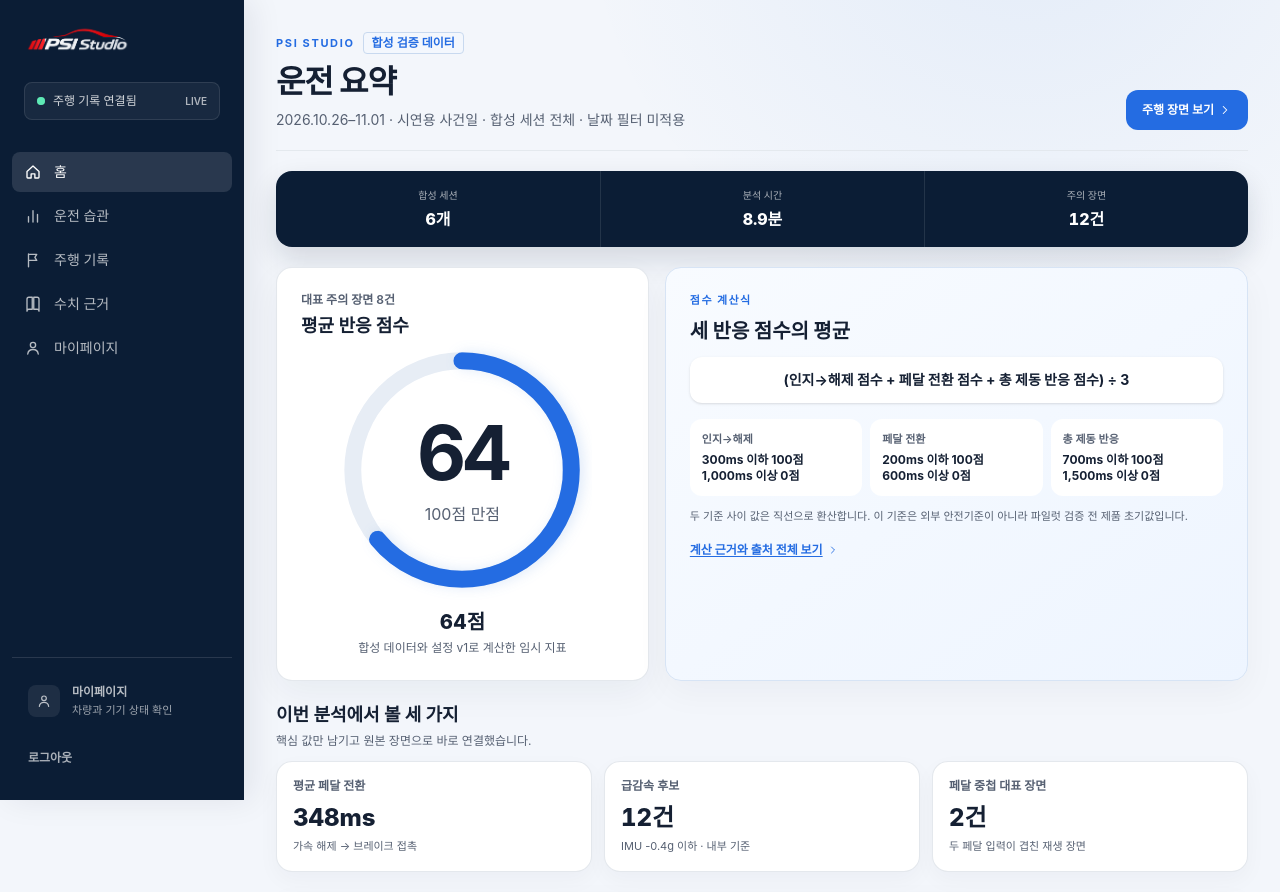
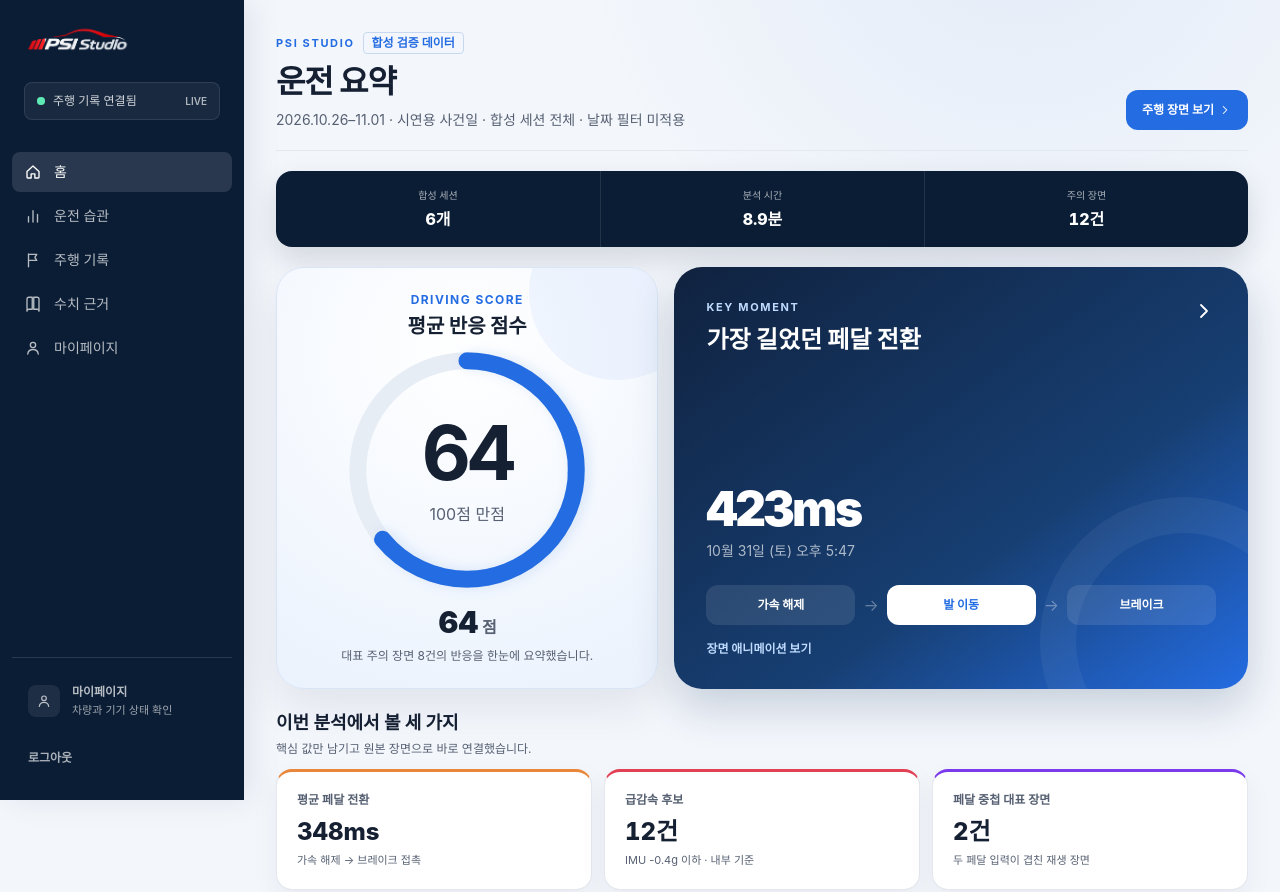
Before and after one commit to Happy-Day-HaHa/PSI-Drive, a Next.js app in the folder apps/web/: page /dashboard in a window 1280 px wide. Shown: the top 892 px of the page. Built offline with nearby package versions, Linux system fonts and the light colour scheme; a web font is replaced by a local one.

Commit message:
feat(web): emphasize visual presentation

```diff
--- a/apps/web/src/components/Dashboard.tsx
+++ b/apps/web/src/components/Dashboard.tsx
@@ -4,7 +4,7 @@ import Link from "next/link";
 import { ChevronIcon } from "@/components/Icons";
 import { LineChart, type Series } from "@/components/LineChart";
 import { ScoreRing } from "@/components/ScoreRing";
-import { EvidenceDisclosure, SampleBadge } from "@/components/ui";
+import { SampleBadge } from "@/components/ui";
 import { formatMs, pedalSamples } from "@/lib/pedal";
 
 function mean(values: number[]): number {
@@ -12,7 +12,7 @@ function mean(values: number[]): number {
 }
 
 export function Dashboard() {
-  const { source, configVersion, provenance, scope, averages, events, thresholds, settings } = pedalSamples;
+  const { provenance, scope, averages, events, thresholds } = pedalSamples;
   const scoredEvents = events.filter((event) => event.score !== null);
   const reactionScore = mean(scoredEvents.map((event) => event.score as number));
   const strongestDecel = [...events].sort((a, b) => b.stats.peakDecelG - a.stats.peakDecelG)[0];
@@ -47,40 +47,41 @@ export function Dashboard() {
         <div className="flex min-h-[76px] flex-col items-center justify-center border-l border-white/10 px-2 py-3 text-center"><p className="text-[10px] font-medium text-white/65">주의 장면</p><p className="mt-1 text-base font-extrabold tabular-nums">{scope.hazardEvents}건</p></div>
       </section>
 
-      <section className="grid gap-4 lg:grid-cols-[minmax(300px,.78fr)_minmax(0,1.22fr)]">
-        <article className="flex flex-col items-center rounded-2xl border border-line/90 bg-white p-6 shadow-[0_12px_34px_rgba(15,31,54,.05)]">
-          <div className="w-full"><p className="text-xs font-semibold text-muted">대표 주의 장면 {scoredEvents.length}건</p><h2 className="mt-1 text-lg font-bold">평균 반응 점수</h2></div>
+      <section className="grid gap-4 lg:grid-cols-[minmax(300px,.8fr)_minmax(0,1.2fr)]">
+        <article className="relative flex min-h-[340px] flex-col items-center justify-center overflow-hidden rounded-[28px] border border-[#d8e5f7] bg-[radial-gradient(circle_at_50%_20%,#ffffff_0%,#f4f8fe_55%,#eaf2fd_100%)] p-6 shadow-[0_18px_44px_rgba(15,31,54,.08)]">
+          <span className="absolute -top-16 -right-12 size-44 rounded-full bg-brand/5" aria-hidden />
+          <div className="relative w-full text-center"><p className="text-xs font-bold tracking-[.12em] text-brand uppercase">Driving score</p><h2 className="mt-1 text-xl font-extrabold">평균 반응 점수</h2></div>
           <ScoreRing score={reactionScore} large />
-          <p className="mt-2 text-xl font-extrabold">{reactionScore}점</p>
-          <p className="mt-1 text-center text-xs text-muted">합성 데이터와 설정 {configVersion}로 계산한 임시 지표</p>
+          <p className="mt-1 text-3xl font-black tracking-tight">{reactionScore}<span className="ml-1 text-base font-bold text-muted">점</span></p>
+          <p className="mt-2 text-center text-xs text-muted">대표 주의 장면 {scoredEvents.length}건의 반응을 한눈에 요약했습니다.</p>
         </article>
 
-        <article className="rounded-2xl border border-[#d7e4f5] bg-[linear-gradient(145deg,#f8fbff,#eef5ff)] p-5 shadow-[0_12px_34px_rgba(15,31,54,.04)] sm:p-6">
-          <p className="text-[11px] font-bold tracking-[.13em] text-brand uppercase">점수 계산식</p>
-          <h2 className="mt-2 text-xl font-extrabold">세 반응 점수의 평균</h2>
-          <p className="mt-3 rounded-xl bg-white px-4 py-3 text-center text-sm font-bold leading-relaxed shadow-sm">
-            (인지→해제 점수 + 페달 전환 점수 + 총 제동 반응 점수) ÷ 3
-          </p>
-          <dl className="mt-4 grid gap-2 sm:grid-cols-3">
-            <div className="rounded-xl bg-white p-3"><dt className="text-[11px] font-semibold text-muted">인지→해제</dt><dd className="mt-1 text-xs font-bold">{settings.recognitionFullScoreMs}ms 이하 100점<br />{settings.recognitionZeroScoreMs.toLocaleString("ko-KR")}ms 이상 0점</dd></div>
-            <div className="rounded-xl bg-white p-3"><dt className="text-[11px] font-semibold text-muted">페달 전환</dt><dd className="mt-1 text-xs font-bold">{settings.transitionFullScoreMs}ms 이하 100점<br />{settings.transitionZeroScoreMs}ms 이상 0점</dd></div>
-            <div className="rounded-xl bg-white p-3"><dt className="text-[11px] font-semibold text-muted">총 제동 반응</dt><dd className="mt-1 text-xs font-bold">{settings.reactionFullScoreMs}ms 이하 100점<br />{settings.reactionZeroScoreMs.toLocaleString("ko-KR")}ms 이상 0점</dd></div>
-          </dl>
-          <p className="mt-3 text-[11px] leading-relaxed text-muted">두 기준 사이 값은 직선으로 환산합니다. 이 기준은 외부 안전기준이 아니라 파일럿 검증 전 제품 초기값입니다.</p>
-          <Link href="/evidence" className="mt-4 inline-flex items-center gap-1 text-xs font-bold text-brand underline underline-offset-2">계산 근거와 출처 전체 보기 <ChevronIcon className="size-3" /></Link>
-        </article>
+        <Link href={`/events?id=${slowestTransition.id}`} className="group relative flex min-h-[340px] flex-col overflow-hidden rounded-[28px] bg-[linear-gradient(145deg,#10223f,#173f73_62%,#246ce2)] p-6 text-white shadow-[0_18px_44px_rgba(17,49,92,.2)] sm:p-8">
+          <span className="absolute -right-20 -bottom-24 size-72 rounded-full border-[36px] border-white/5" aria-hidden />
+          <div className="relative flex items-start justify-between gap-3"><div><p className="text-[11px] font-bold tracking-[.15em] text-blue-200 uppercase">Key moment</p><h2 className="mt-2 text-2xl font-extrabold">가장 길었던 페달 전환</h2></div><ChevronIcon className="size-6 transition group-hover:translate-x-1" /></div>
+          <div className="relative mt-auto">
+            <p className="text-5xl font-black tracking-[-.05em] tabular-nums">{formatMs(slowestTransition.metrics.transitionMs ?? 0)}</p>
+            <p className="mt-2 text-sm text-white/65">{slowestTransition.date} {slowestTransition.time}</p>
+            <div className="mt-6 grid grid-cols-[1fr_auto_1fr_auto_1fr] items-center gap-2 text-center">
+              <span className="rounded-xl bg-white/10 px-2 py-3 text-xs font-bold">가속 해제</span><span className="text-white/35">→</span>
+              <span className="rounded-xl bg-white px-2 py-3 text-xs font-extrabold text-brand">발 이동</span><span className="text-white/35">→</span>
+              <span className="rounded-xl bg-white/10 px-2 py-3 text-xs font-bold">브레이크</span>
+            </div>
+            <p className="mt-4 text-xs font-bold text-blue-200">장면 애니메이션 보기</p>
+          </div>
+        </Link>
       </section>
 
       <section>
         <div className="mb-3"><h2 className="text-lg font-bold">이번 분석에서 볼 세 가지</h2><p className="mt-1 text-xs text-muted">핵심 값만 남기고 원본 장면으로 바로 연결했습니다.</p></div>
         <div className="grid gap-3 sm:grid-cols-3">
-          <Link href={`/events?id=${slowestTransition.id}`} className="rounded-2xl border border-line/90 bg-white p-4 shadow-[0_8px_22px_rgba(15,31,54,.035)]">
+          <Link href={`/events?id=${slowestTransition.id}`} className="group rounded-2xl border border-line/90 border-t-[3px] border-t-[#e8863a] bg-white p-5 shadow-[0_10px_28px_rgba(15,31,54,.05)] transition hover:-translate-y-1 hover:shadow-lg motion-reduce:transform-none">
             <p className="text-xs font-semibold text-muted">평균 페달 전환</p><p className="mt-2 text-2xl font-extrabold tabular-nums">{formatMs(averages.transitionMs)}</p><p className="mt-1 text-[11px] text-muted">가속 해제 → 브레이크 접촉</p>
           </Link>
-          <Link href={`/events?id=${strongestDecel.id}`} className="rounded-2xl border border-line/90 bg-white p-4 shadow-[0_8px_22px_rgba(15,31,54,.035)]">
+          <Link href={`/events?id=${strongestDecel.id}`} className="group rounded-2xl border border-line/90 border-t-[3px] border-t-alert bg-white p-5 shadow-[0_10px_28px_rgba(15,31,54,.05)] transition hover:-translate-y-1 hover:shadow-lg motion-reduce:transform-none">
             <p className="text-xs font-semibold text-muted">급감속 후보</p><p className="mt-2 text-2xl font-extrabold tabular-nums">{scope.hardBrakes}건</p><p className="mt-1 text-[11px] text-muted">IMU {thresholds.hardBrakeG}g 이하 · 내부 기준</p>
           </Link>
-          <Link href={overlapEvent ? `/events?id=${overlapEvent.id}` : "/events"} className="rounded-2xl border border-line/90 bg-white p-4 shadow-[0_8px_22px_rgba(15,31,54,.035)]">
+          <Link href={overlapEvent ? `/events?id=${overlapEvent.id}` : "/events"} className="group rounded-2xl border border-line/90 border-t-[3px] border-t-[#7c3aed] bg-white p-5 shadow-[0_10px_28px_rgba(15,31,54,.05)] transition hover:-translate-y-1 hover:shadow-lg motion-reduce:transform-none">
             <p className="text-xs font-semibold text-muted">페달 중첩 대표 장면</p><p className="mt-2 text-2xl font-extrabold tabular-nums">{events.filter((event) => event.type === "overlap").length}건</p><p className="mt-1 text-[11px] text-muted">두 페달 입력이 겹친 재생 장면</p>
           </Link>
         </div>
@@ -96,9 +97,6 @@ export function Dashboard() {
         </div>
       </details>
 
-      <EvidenceDisclosure source={source} configVersion={configVersion} sessions={scope.sessions} events={scope.hazardEvents} seeds={provenance.sessionSeeds} sampleIntervalMs={provenance.sampleIntervalMs} formula={provenance.scoreFormula} limitation={provenance.limitation} />
-
-      <p className="rounded-xl border border-[#f0dfc8] bg-[#fffaf3] px-4 py-3 text-xs leading-relaxed text-muted"><b className="text-ink">해석 주의:</b> 실제 운전자 평가가 아닌 합성 데이터 기반 연구·개발 지표입니다.</p>
     </>
   );
 }
--- a/apps/web/src/components/PedalHabits.tsx
+++ b/apps/web/src/components/PedalHabits.tsx
@@ -5,8 +5,8 @@ import { Histogram } from "@/components/Histogram";
 import { ChevronIcon } from "@/components/Icons";
 import { ChartLegend, LineChart, type Series } from "@/components/LineChart";
 import { SegmentBar, type Segment } from "@/components/SegmentBar";
-import { EvidenceDisclosure, PageHeader, Panel, PanelHeader, SampleBadge } from "@/components/ui";
-import { ACCEL_COLOR, BRAKE_COLOR, eventTypeLabels, formatMs, pedalSamples } from "@/lib/pedal";
+import { PageHeader, Panel, PanelHeader, SampleBadge } from "@/components/ui";
+import { ACCEL_COLOR, BRAKE_COLOR, formatMs, pedalSamples } from "@/lib/pedal";
 
 const NEUTRAL = "#94A3B8";
 
@@ -25,7 +25,7 @@ function Insight({ children }: { children: React.ReactNode }) {
 }
 
 export function PedalHabits() {
-  const { source, configVersion, provenance, scope, averages, usage, accelHistogram, brakePeakHistogram, transitionHistogram, brakeCurve, transitionFullScoreMs, transitionZeroScoreMs, events } = pedalSamples;
+  const { provenance, scope, averages, usage, accelHistogram, brakePeakHistogram, transitionHistogram, brakeCurve, events } = pedalSamples;
   const usageSegments: Segment[] = [
     { key: "accel", label: "가속 페달", value: usage.accel, color: ACCEL_COLOR, onColor: "#FFFFFF" },
     { key: "coast", label: "페달 없음", value: usage.coast, color: NEUTRAL, onColor: "#10223F" },
@@ -100,10 +100,9 @@ export function PedalHabits() {
           </div>
           <div className="grid gap-5 xl:grid-cols-[minmax(0,3fr)_minmax(0,2fr)]">
             <Panel><PanelHeader title="브레이크 압력 변화" description="브레이크 접촉 시점을 0으로 맞춘 평균 곡선입니다." action={<ChartLegend series={curveSeries} />} /><GraphScope /><LineChart labels={curveLabels} series={curveSeries} domain={[0, 100]} ticks={[0, 25, 50, 75, 100]} labelEvery={10} unit="%" height={230} ariaLabel={`브레이크 접촉 후 250ms 시점 압력: 주의 장면 ${brakeCurve.hazard[at250]}%, 일상 감속 ${brakeCurve.routine[at250]}%`} /><Insight>접촉 250ms 뒤 평균 압력은 주의 장면 <b>{Math.round(brakeCurve.hazard[at250])}%</b>, 일상 감속 {Math.round(brakeCurve.routine[at250])}%입니다.</Insight></Panel>
-            <Panel><PanelHeader title="페달 전환 시간 분포" description="가속 해제부터 브레이크 접촉까지 걸린 시간입니다." /><GraphScope /><Histogram bins={transitionHistogram} color="#E8863A" valueSuffix="건" xTitle="페달 전환 시간 (ms)" ariaLabel="페달 전환 시간 분포" /><Insight>{transitionFullScoreMs}ms 이하 만점, {transitionZeroScoreMs}ms 이상 0점은 <b>{configVersion} 내부 파일럿 가정</b>이며 외부 안전 기준이 아닙니다. <Link href={`/events?id=${slowest.id}`} className="font-medium text-brand underline underline-offset-2">가장 긴 장면 보기 ({eventTypeLabels[slowest.type]})</Link></Insight></Panel>
+            <Panel><PanelHeader title="페달 전환 시간 분포" description="가속 해제부터 브레이크 접촉까지 걸린 시간입니다." /><GraphScope /><Histogram bins={transitionHistogram} color="#E8863A" valueSuffix="건" xTitle="페달 전환 시간 (ms)" ariaLabel="페달 전환 시간 분포" /><Insight>{transitionTotal}건 중 <b>{slowTransitions}건</b>이 400ms를 넘었습니다. <Link href={`/events?id=${slowest.id}`} className="font-medium text-brand underline underline-offset-2">가장 긴 장면 애니메이션 보기</Link></Insight></Panel>
           </div>
           <Panel><PanelHeader title="주의 장면의 평균 반응 단계" description={`상황 확인부터 브레이크 접촉까지 평균 ${formatMs(averages.totalReactionMs)}입니다.`} /><GraphScope /><SegmentBar segments={reactionSegments} unit="ms" ariaLabel="주의 장면 반응 시간 구성" /><p className="mt-3 text-xs text-muted">T0는 전방 영상에서 표시한 시점이므로 약 ±17ms의 불확실성이 있습니다.</p></Panel>
-          <EvidenceDisclosure source={source} configVersion={configVersion} sessions={scope.sessions} events={scope.hazardEvents} seeds={provenance.sessionSeeds} sampleIntervalMs={provenance.sampleIntervalMs} formula={provenance.scoreFormula} limitation={provenance.limitation} />
         </div>
       </details>
     </>
--- a/apps/web/src/components/ProfilePage.tsx
+++ b/apps/web/src/components/ProfilePage.tsx
@@ -1,10 +1,10 @@
 import Link from "next/link";
 import { ChevronIcon, UserIcon } from "@/components/Icons";
-import { EvidenceDisclosure, SampleBadge } from "@/components/ui";
+import { SampleBadge } from "@/components/ui";
 import { pedalSamples } from "@/lib/pedal";
 
 export function ProfilePage() {
-  const { source, configVersion, provenance, scope } = pedalSamples;
+  const { configVersion, provenance } = pedalSamples;
   return (
     <div className="space-y-4 sm:space-y-5">
       <header className="rounded-[24px] border border-line/90 bg-white px-5 py-5 shadow-[0_12px_34px_rgba(15,31,54,.05)] sm:px-7 sm:py-6">
@@ -16,8 +16,6 @@ export function ProfilePage() {
           </div>
         </div>
       </header>
-
-      <EvidenceDisclosure source={source} configVersion={configVersion} sessions={scope.sessions} events={scope.hazardEvents} seeds={provenance.sessionSeeds} sampleIntervalMs={provenance.sampleIntervalMs} formula={provenance.scoreFormula} limitation={provenance.limitation} />
 
       <section aria-labelledby="status-title">
         <div className="mb-3 px-1"><h2 id="status-title" className="text-lg font-extrabold sm:text-xl">한눈에 보는 상태</h2><p className="mt-1 text-xs text-muted">연결 근거가 없는 배터리·수집률·점검일 수치는 표시하지 않습니다.</p></div>
```
Also changed, not shown: apps/web/src/components/EventDetail.tsx (+1 -7 lines), 1 other file (tests, documents, lock files or other folders).
